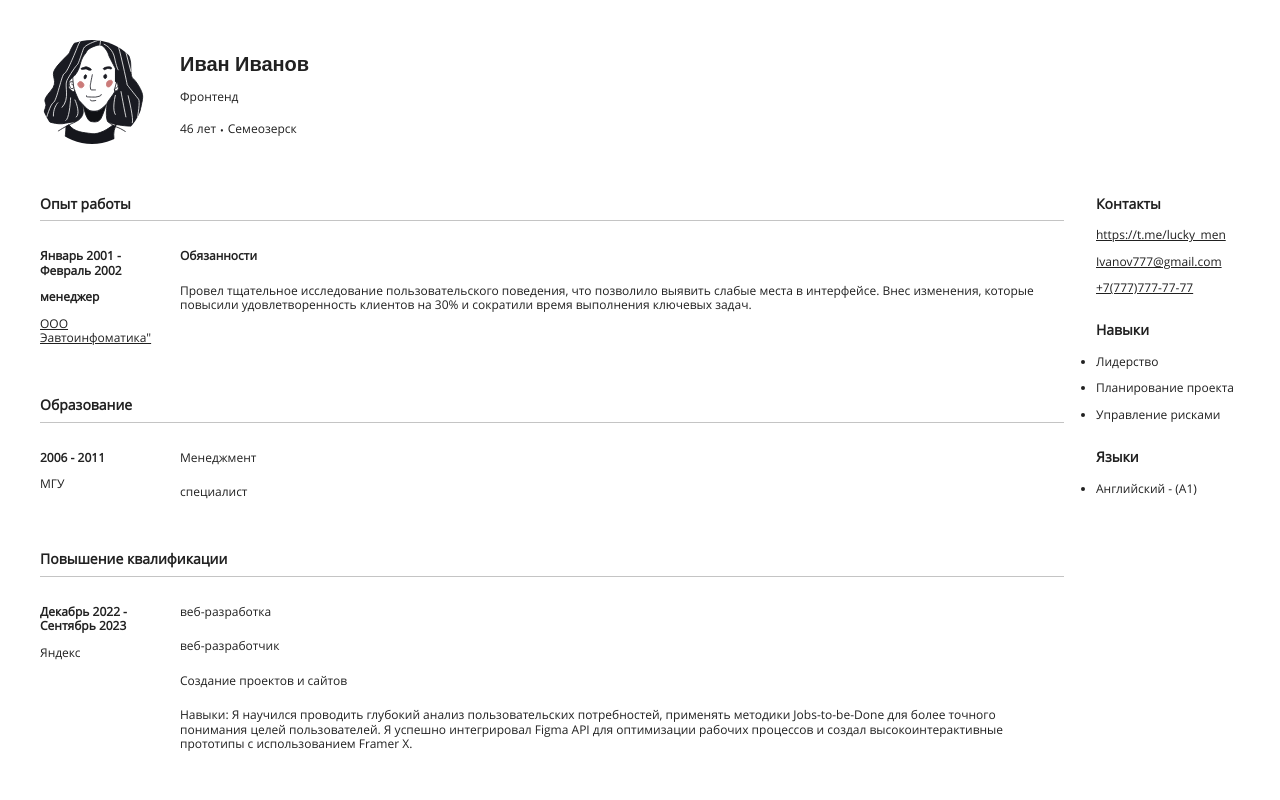
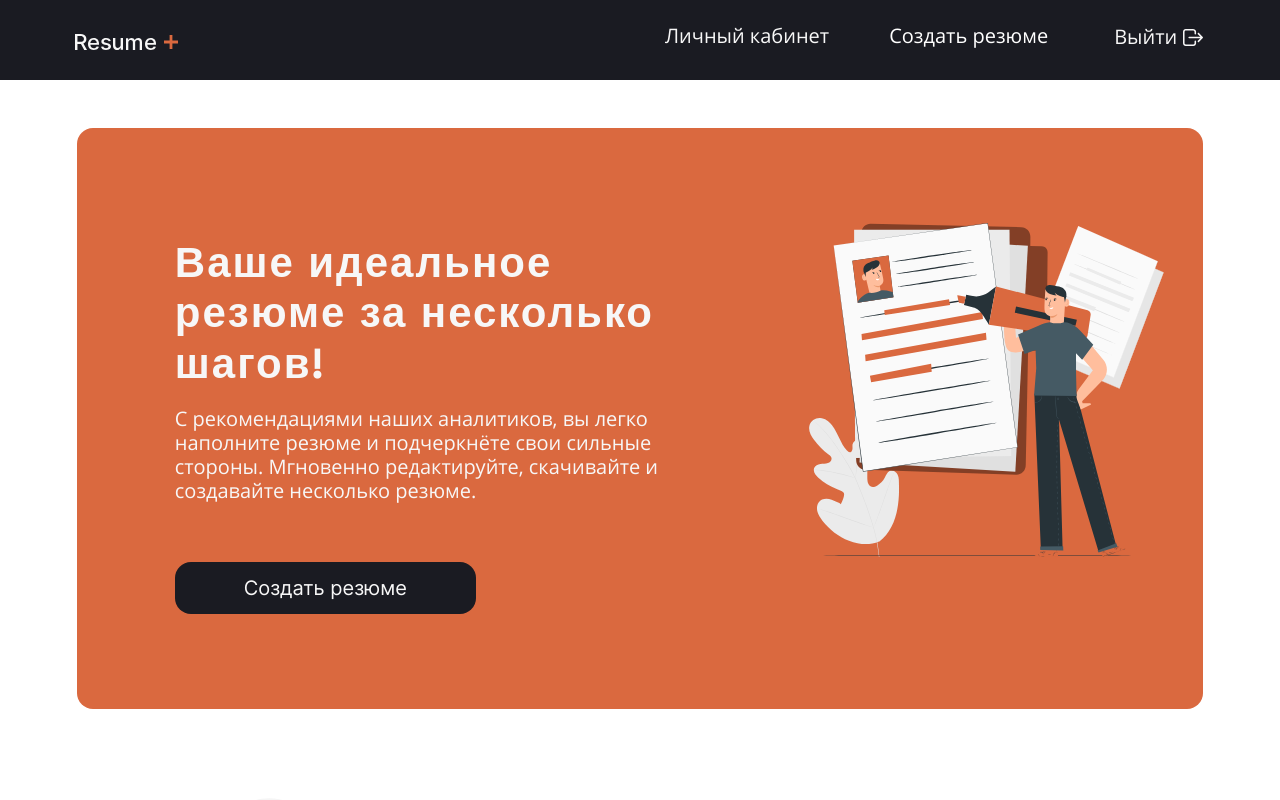
Before and after one commit to homo-errantium/frontend, a React (Create React App) app: page /#/ in a window 1280 px wide. Before the commit this address led to /#/resume/result/7faa488b-3f0b-47b7-acf4-1021a2487afa. Shown: the top 800 px of the page. Built offline with nearby package versions, Linux system fonts and the light colour scheme.

Commit message:
fix: the id is created immediately in values

```diff
--- a/src/components/App/App.js
+++ b/src/components/App/App.js
@@ -95,6 +95,7 @@ function App() {
       qualifications: [],
       educations: [],
       portfolio: [],
+      id: uuidv4(),
     }
   )
 
@@ -139,7 +140,6 @@ function App() {
     React.useState(false)
   const [completedStepsSkills, setCompletedStepsSkills] = React.useState(false)
   const [completedStepsAbout, setCompletedStepsAbout] = React.useState(false)
-  // const [completedLayouts, setCompletedLayouts] = React.useState(false)
 
   // --------------------------- Работа с данными через локальное хранилище ----------------------
 
@@ -149,10 +149,6 @@ function App() {
   }, [currentResume])
 
   useEffect(() => {
-    if (location.pathname === '/resume/result' && !isEditMod && !values.id) {
-      // setValues({ ...values, id: uuidv4() })
-      setValues(prevValues => ({ ...prevValues, id: uuidv4() }))
-    }
     localStorage.setItem('allData', JSON.stringify(arrValues))
     // eslint-disable-next-line react-hooks/exhaustive-deps
   }, [location.pathname])
@@ -184,11 +180,10 @@ function App() {
       qualifications: [],
       educations: [],
       portfolio: [],
+      id: uuidv4(),
     })
     setImage(isLoggedIn ? currentUser.imageProfile : '')
   }
-
-  console.log(values)
 
   // Функция, которая записывает данные дополнительных полей опыта работы
   const handleAddJobChange = evt => {
--- a/src/components/Profile/Cv/Cv.js
+++ b/src/components/Profile/Cv/Cv.js
@@ -22,7 +22,6 @@ const Cv = ({
   setPopupCopyLink,
   setPopupCopyLinkText,
 }) => {
-  console.log(cv.id)
   const resumePath = `/resume/result/${cv.id}`
   const navigate = useNavigate()
   const [isEditCvPopupOpen, setIsEditCvPopupOpen] = useState(false)
```
